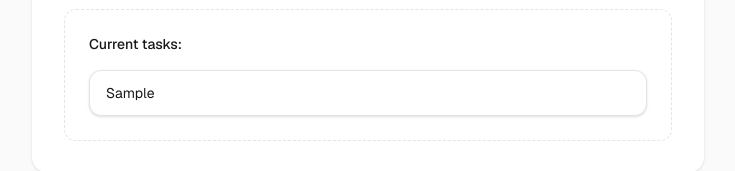
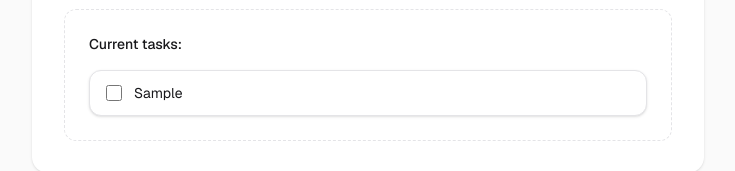
Before and after one commit to a7med-alshatebi/todo-list, a Next.js app: page / in a window 1280 px wide. Both pictures are taken after typing "Sample" into the empty fields and a click on the button "Add task". Shown: the part 255-426 px from the top of the page, without its empty margins (272-1007 px from the left). Built offline with nearby package versions, Linux system fonts and the light colour scheme.

Commit message:
Add task completion functionality

```diff
--- a/app/components/TaskItem.tsx
+++ b/app/components/TaskItem.tsx
@@ -1,11 +1,26 @@
-type TaskItemProps = {
-  task: string;
+type Task = {
+  id: number;
+  text: string;
+  completed: boolean;
 };
 
-export default function TaskItem({ task }: TaskItemProps) {
+type TaskItemProps = {
+  task: Task;
+  onToggle: (id: number) => void;
+};
+
+export default function TaskItem({ task, onToggle }: TaskItemProps) {
   return (
-    <li className="flex items-center justify-between rounded-xl border border-zinc-200 bg-white px-4 py-3 text-sm text-zinc-900 shadow-sm dark:border-zinc-700 dark:bg-zinc-950 dark:text-zinc-100">
-      <span className="break-words">{task}</span>
+    <li className="flex items-center gap-3 rounded-xl border border-zinc-200 bg-white px-4 py-3 text-sm text-zinc-900 shadow-sm dark:border-zinc-700 dark:bg-zinc-950 dark:text-zinc-100">
+      <input
+        type="checkbox"
+        checked={task.completed}
+        onChange={() => onToggle(task.id)}
+        className="h-4 w-4 cursor-pointer rounded border-zinc-300 text-zinc-900 focus:ring-2 focus:ring-zinc-400 dark:border-zinc-600 dark:bg-zinc-800 dark:text-zinc-100 dark:focus:ring-zinc-500"
+      />
+      <span className={`flex-1 break-words ${task.completed ? "text-zinc-400 line-through dark:text-zinc-500" : ""}`}>
+        {task.text}
+      </span>
     </li>
   );
 }
--- a/app/page.tsx
+++ b/app/page.tsx
@@ -4,11 +4,28 @@ import { useState } from "react";
 import AddTaskForm from "./components/AddTaskForm";
 import TaskItem from "./components/TaskItem";
 
+type Task = {
+  id: number;
+  text: string;
+  completed: boolean;
+};
+
 export default function Home() {
-  const [tasks, setTasks] = useState<string[]>([]);
+  const [tasks, setTasks] = useState<Task[]>([]);
 
   const handleAddTask = (task: string) => {
-    setTasks((prevTasks) => [...prevTasks, task]);
+    setTasks((prevTasks) => [
+      ...prevTasks,
+      { id: Date.now(), text: task, completed: false },
+    ]);
+  };
+
+  const handleToggleTask = (id: number) => {
+    setTasks((prevTasks) =>
+      prevTasks.map((task) =>
+        task.id === id ? { ...task, completed: !task.completed } : task
+      )
+    );
   };
 
   return (
@@ -33,8 +50,8 @@ export default function Home() {
             <p className="mt-2">No tasks yet.</p>
           ) : (
             <ul className="mt-4 flex flex-col gap-3">
-              {tasks.map((task, index) => (
-                <TaskItem key={`${task}-${index}`} task={task} />
+              {tasks.map((task) => (
+                <TaskItem key={task.id} task={task} onToggle={handleToggleTask} />
               ))}
             </ul>
           )}
```
